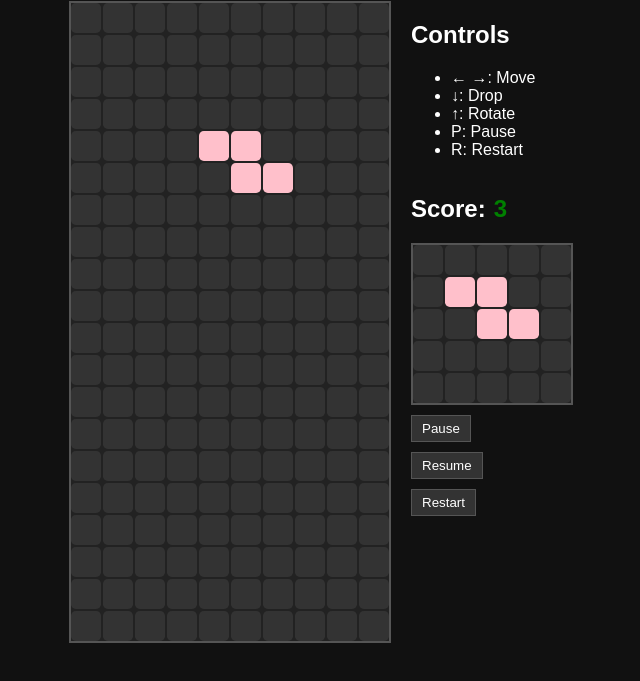
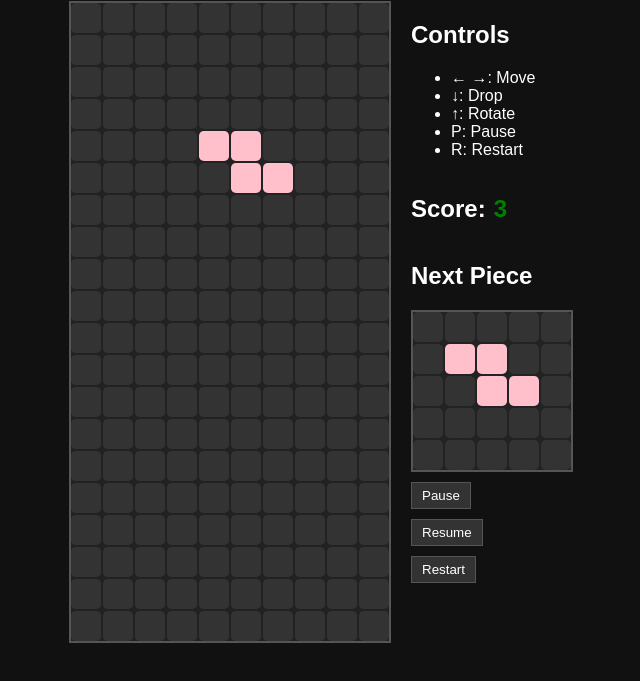
Before and after one commit to Tomlee-abila/tetris_canvas_version_js, a plain HTML site: page index.html in a window 1280 px wide. Shown: the part 79-760 px from the top of the page, without its empty margins (319-959 px from the left). Drawn offline with Linux system fonts and the light colour scheme.

Commit message:
feat: html update

```diff
--- a/index.html
+++ b/index.html
@@ -25,7 +25,7 @@
           <h2>Score:</h2>
           <h2 style="color: green;">3</h2>
         </div>
-
+        <h2>Next Piece</h2>
         <div id="next">
 
         </div>
```
